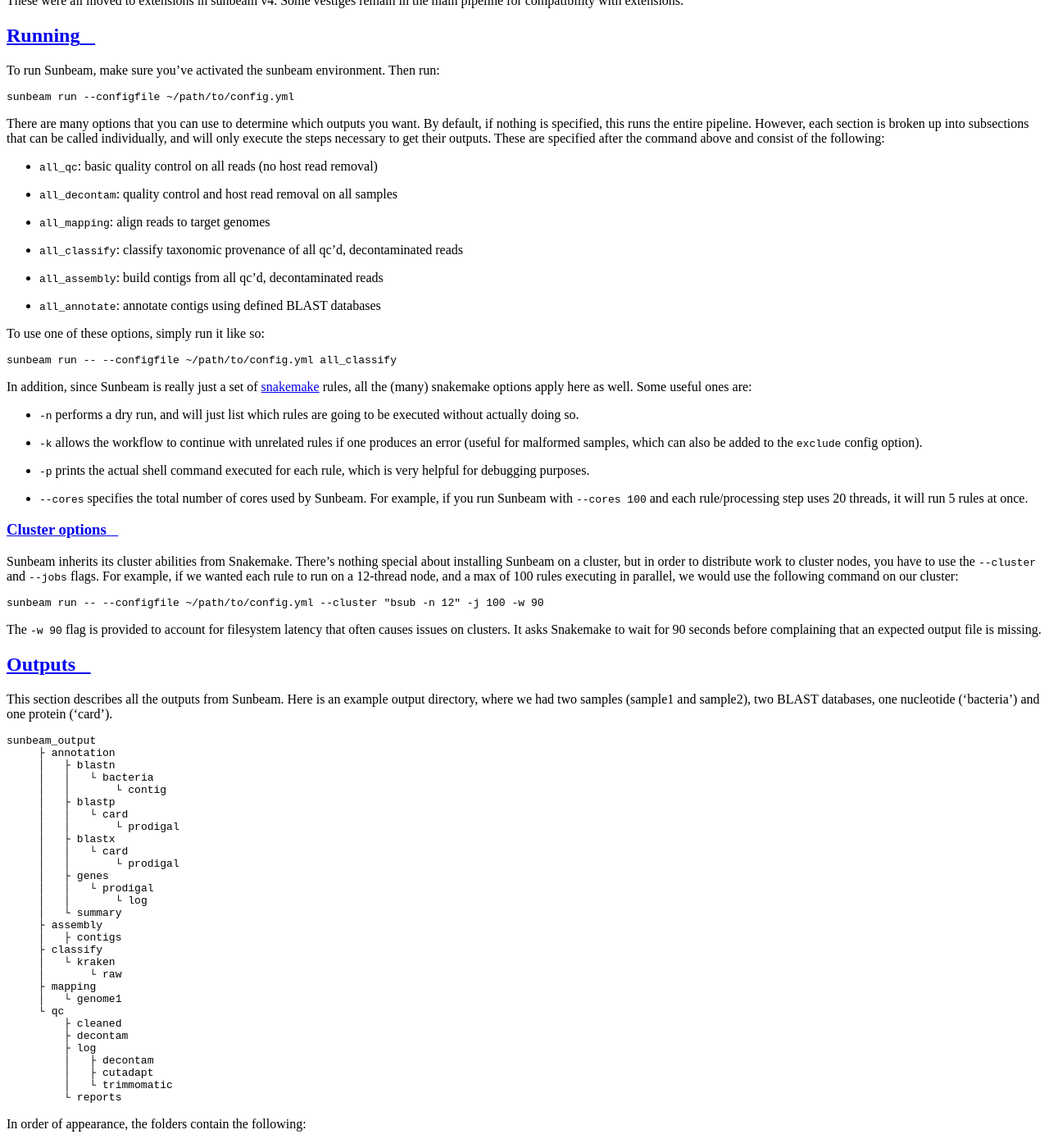
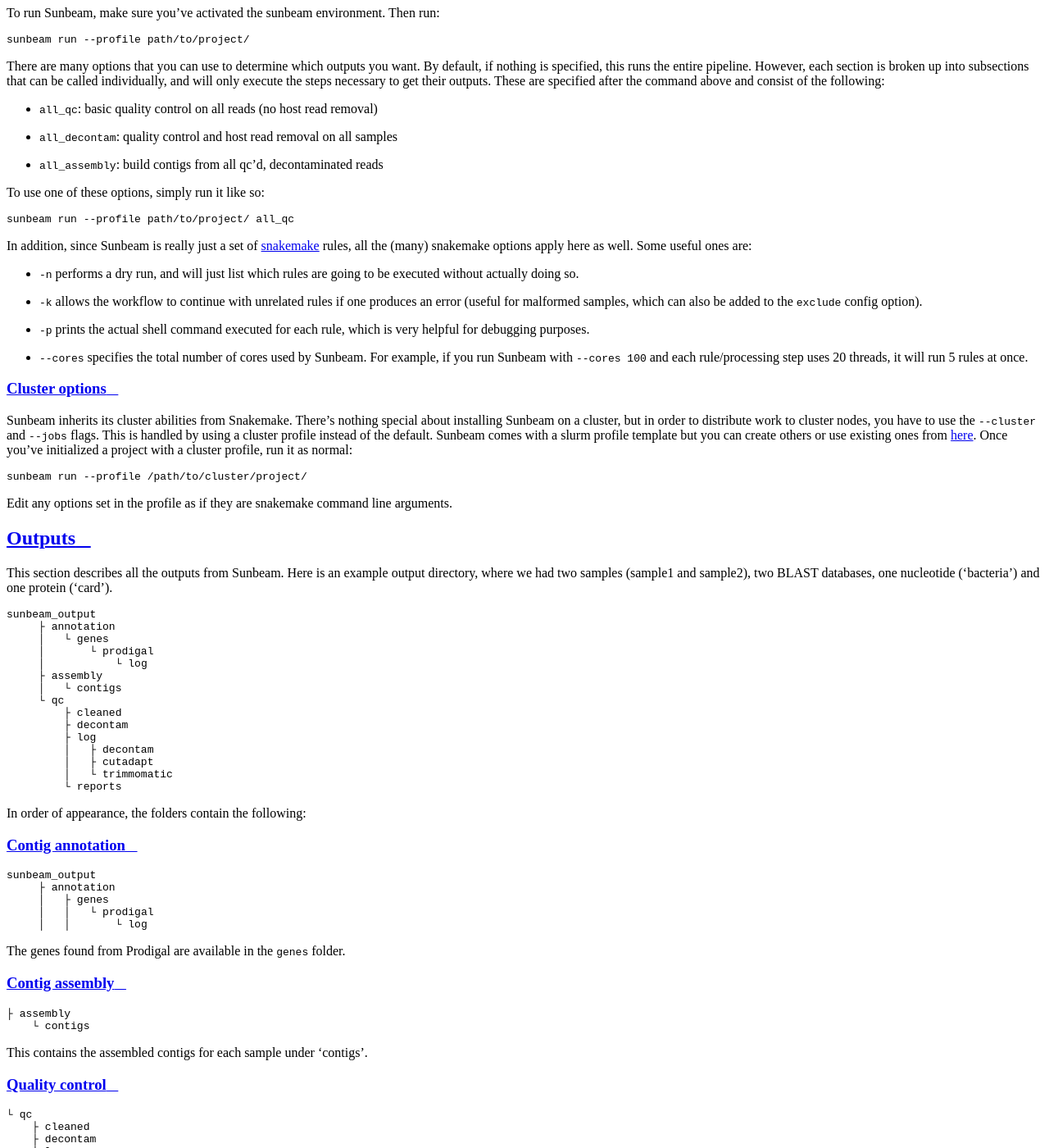
Before and after one commit to sunbeam-labs/sunbeam, a Sphinx documentation site: the page built from docs/usage.rst, in a window 1280 px wide and 1400 px high, scrolled down 5626 px. Shown: the whole window at 82% size. Built offline with Sphinx 7.4.7 and the Read the Docs theme 2.0.0, drawn with Linux system fonts in a browser that asks for light colours; the version number could not be read and is left out; some of the changed text lies outside the part shown.

Commit message:
Finish updating usage

```diff
--- a/docs/usage.rst
+++ b/docs/usage.rst
@@ -254,6 +254,7 @@
   using cutadapt. Replace with ``""`` to skip.
 * ``rev_adapters``: (cutadapt) custom reverse adaptor sequences to remove
   using cutadapt. Replace with ``""`` to skip.
+* ``cutadapt_opts``: (cutadapt) options to pass to cutadapt. Replace with ``""`` to pass no extra options.
 * ``kz_threshold``: a value between 0 and 1 to determine the low-complexity boundary (1 is most stringent). Ignored if not masking low-complexity sequences.
 * ``pct_id``: (decontaminate) minimum percent identity to host genome to
   consider match
@@ -327,7 +328,7 @@
 
 .. code-block:: shell
 
-   sunbeam run --configfile ~/path/to/config.yml
+   sunbeam run --profile path/to/project/
 
 There are many options that you can use to determine which outputs you want. By
 default, if nothing is specified, this runs the entire pipeline. However, each
@@ -337,17 +338,13 @@
 
 * ``all_qc``: basic quality control on all reads (no host read removal)
 * ``all_decontam``: quality control and host read removal on all samples
-* ``all_mapping``: align reads to target genomes
-* ``all_classify``: classify taxonomic provenance of all qc'd, decontaminated
-  reads
 * ``all_assembly``: build contigs from all qc'd, decontaminated reads
-* ``all_annotate``: annotate contigs using defined BLAST databases
 
 To use one of these options, simply run it like so:
 
 .. code-block:: shell
 
-   sunbeam run -- --configfile ~/path/to/config.yml all_classify
+   sunbeam run --profile path/to/project/ all_qc
 
 In addition, since Sunbeam is really just a set of `snakemake
 <http://snakemake.readthedocs.io/en/latest/executable.html>`_ rules, all the
@@ -371,17 +368,17 @@
 
 Sunbeam inherits its cluster abilities from Snakemake. There's nothing special
 about installing Sunbeam on a cluster, but in order to distribute work to
-cluster nodes, you have to use the ``--cluster`` and ``--jobs`` flags. For
-example, if we wanted each rule to run on a 12-thread node, and a max of 100
-rules executing in parallel, we would use the following command on our cluster:
+cluster nodes, you have to use the ``--cluster`` and ``--jobs`` flags. This is
+handled by using a cluster profile instead of the default. Sunbeam comes with a
+slurm profile template but you can create others or use existing ones from
+`here <https://github.com/Snakemake-Profiles>`_. Once you've initialized a
+project with a cluster profile, run it as normal:
 
 .. code-block:: shell
 
-   sunbeam run -- --configfile ~/path/to/config.yml --cluster "bsub -n 12" -j 100 -w 90
+   sunbeam run --profile /path/to/cluster/project/
 
-The ``-w 90`` flag is provided to account for filesystem latency that often
-causes issues on clusters. It asks Snakemake to wait for 90 seconds before
-complaining that an expected output file is missing.
+Edit any options set in the profile as if they are snakemake command line arguments.
 
 Outputs
 =======
@@ -394,26 +391,11 @@
 
    sunbeam_output
 	├ annotation
-	│   ├ blastn
-	│   │   └ bacteria
-	│   │       └ contig
-	│   ├ blastp
-	│   │   └ card
-	│   │       └ prodigal
-	│   ├ blastx
-	│   │   └ card
-	│   │       └ prodigal
-	│   ├ genes
-	│   │   └ prodigal
-	│   │       └ log
-	│   └ summary
+	│   └ genes
+	│       └ prodigal
+	│           └ log
 	├ assembly
-	│   ├ contigs
-	├ classify
-	│   └ kraken
-	│       └ raw
-	├ mapping
-   	│   └ genome1
+	│   └ contigs
 	└ qc
 	    ├ cleaned
 	    ├ decontam
@@ -432,30 +414,11 @@
 
    sunbeam_output
 	├ annotation
-	│   ├ blastn
-	│   │   └ bacteria
-	│   │       └ contig
-	│   ├ blastp
-	│   │   └ card
-	│   │       └ prodigal
-	│   ├ blastx
-	│   │   └ card
-	│   │       └ prodigal
 	│   ├ genes
 	│   │   └ prodigal
 	│   │       └ log
-	│   └ summary
-
-This contains the BLAST/Diamond results in blast tabular format from the assembled contigs. ``blastn``
-contains the results from directly BLASTing the contig nucleotide sequences
-against the nucleotide databases. ``blastp`` and ``blastx`` use genes identified
-by the ORF finding program Prodigal to search for hits in the protein databases.
 
 The genes found from Prodigal are available in the ``genes`` folder.
-
-Finally, the ``summary`` folder contains an aggregated report of the number and
-types of hits of each contig against the BLAST databases, as well as length and
-circularity.
 
 Contig assembly
 ---------------
@@ -463,36 +426,10 @@
 .. code-block:: shell
 
    	├ assembly
-	│   ├ contigs
+	    └ contigs
 
 
 This contains the assembled contigs for each sample under 'contigs'.
-
-Taxonomic classification
-------------------------
-
-.. code-block:: shell
-
-	├ classify
-	│   └ kraken
-	│       └ raw
-
-This contains the taxonomic outputs from Kraken, both the raw output as well as
-summarized results. The primary output file is ``all_samples.tsv``, which is a
-BIOM-style format with samples as columns and taxonomy IDs as rows, and number
-of reads assigned to each in each cell.
-
-Alignment to genomes
---------------------
-
-.. code-block:: shell
-
-   	├ mapping
-   	│   └ genome1
-
-
-Alignment files (in BAM format) to each target genome are contained in
-subfolders named for the genome, such as 'genome1'.
 
 Quality control
 ---------------
```
